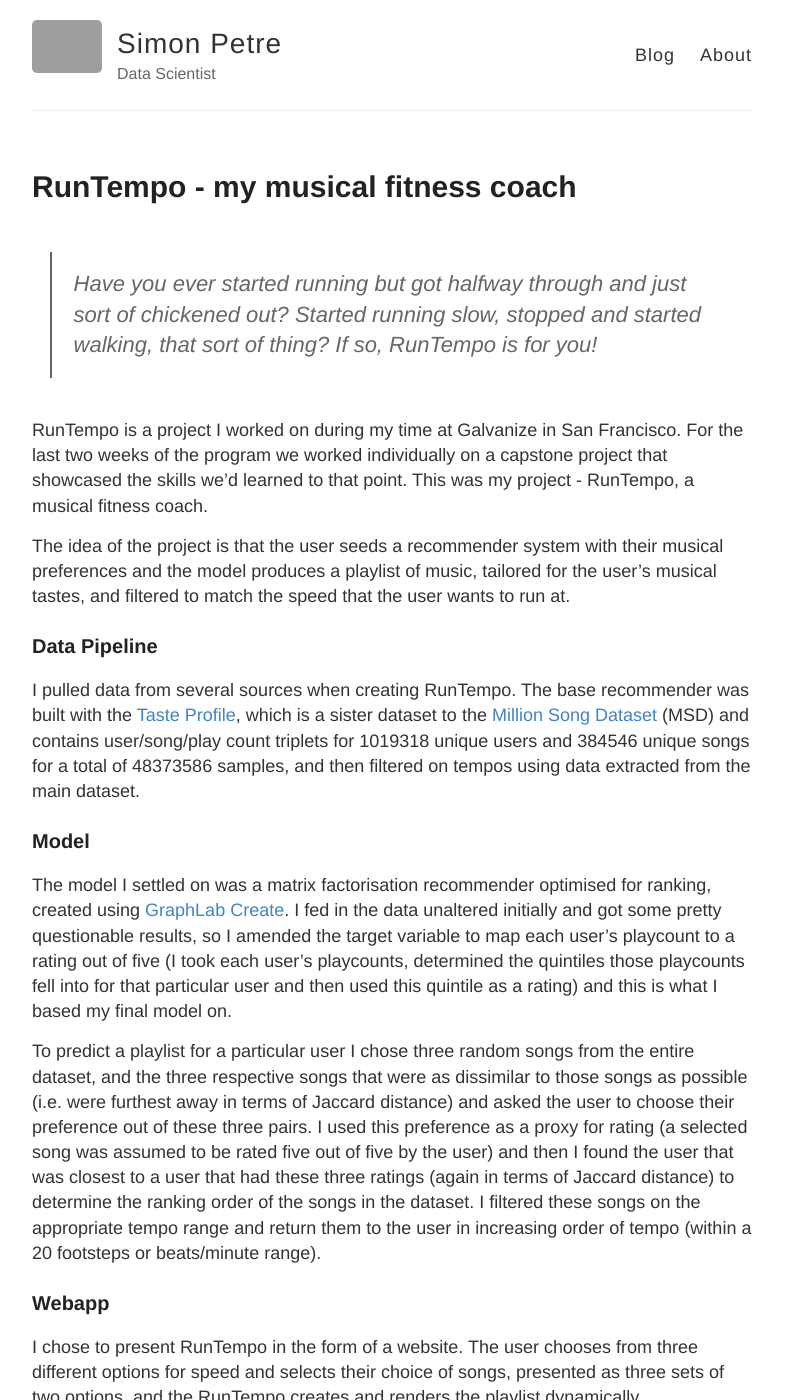
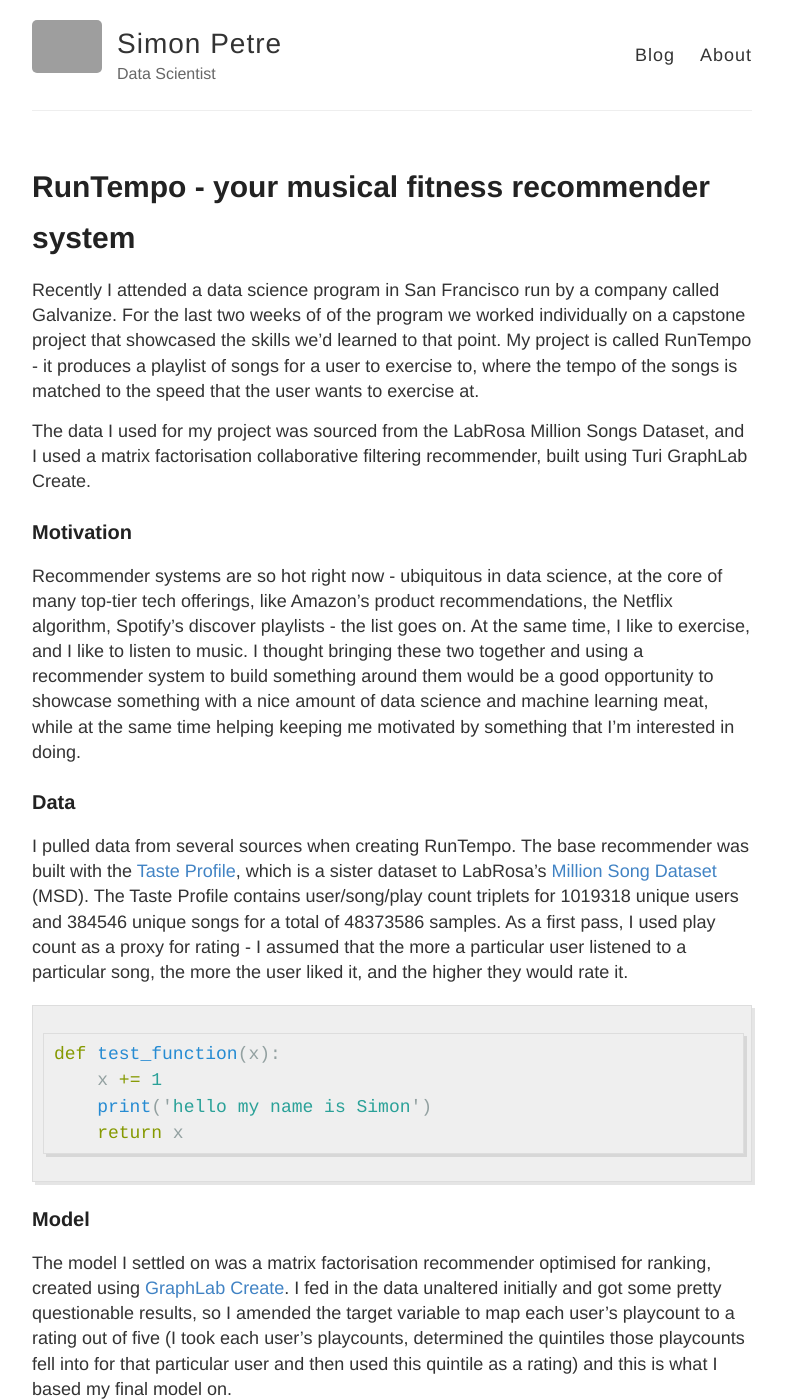
Before and after one commit to simpetre/simpetre.github.io, a Jekyll site: the page built from _posts/2017-04-26-runtempo.md, in a window 1280 px wide and 1400 px high. Shown: the whole window, without its empty margins (248-1034 px from the left). Built offline with Jekyll 4.4.1, drawn with Linux system fonts in a browser that asks for light colours; grey boxes are pictures that could not be loaded.

Commit message:
rt 1st para update

````diff
--- a/_posts/2017-04-26-runtempo.md
+++ b/_posts/2017-04-26-runtempo.md
@@ -1,16 +1,24 @@
 ---
 layout: post
-title: RunTempo - my musical fitness coach
+title: RunTempo - your musical fitness recommender system
 ---
 
-> Have you ever started running but got halfway through and just sort of chickened out? Started running slow, stopped and started walking, that sort of thing? If so, RunTempo is for you!
+Recently I attended a data science program in San Francisco run by a company called Galvanize. For the last two weeks of of the program we worked individually on a capstone project that showcased the skills we'd learned to that point. My project is called RunTempo - it produces a playlist of songs for a user to exercise to, where the tempo of the songs is matched to the speed that the user wants to exercise at.
 
-RunTempo is a project I worked on during my time at Galvanize in San Francisco. For the last two weeks of the program we worked individually on a capstone project that showcased the skills we'd learned to that point. This was my project - RunTempo, a musical fitness coach.
+The data I used for my project was sourced from the LabRosa Million Songs Dataset, and I used a matrix factorisation collaborative filtering recommender, built using Turi GraphLab Create.
 
-The idea of the project is that the user seeds a recommender system with their musical preferences and the model produces a playlist of music, tailored for the user's musical tastes, and filtered to match the speed that the user wants to run at.
+### Motivation
+Recommender systems are so hot right now - ubiquitous in data science, at the core of many top-tier tech offerings, like Amazon's product recommendations, the Netflix algorithm, Spotify's discover playlists - the list goes on. At the same time, I like to exercise, and I like to listen to music. I thought bringing these two together and using a recommender system to build something around them would be a good opportunity to showcase something with a nice amount of data science and machine learning meat, while at the same time helping keeping me motivated by something that I'm interested in doing.
 
-### Data Pipeline
-I pulled data from several sources when creating RunTempo. The base recommender was built with the [Taste Profile](http://labrosa.ee.columbia.edu/millionsong/tasteprofile), which is a sister dataset to the [Million Song Dataset](http://labrosa.ee.columbia.edu/millionsong/) (MSD) and contains user/song/play count triplets for 1019318 unique users and 384546 unique songs for a total of 48373586 samples, and then filtered on tempos using data extracted from the main dataset.
+### Data
+I pulled data from several sources when creating RunTempo. The base recommender was built with the [Taste Profile](http://labrosa.ee.columbia.edu/millionsong/tasteprofile), which is a sister dataset to LabRosa's [Million Song Dataset](http://labrosa.ee.columbia.edu/millionsong/) (MSD). The Taste Profile contains user/song/play count triplets for 1019318 unique users and 384546 unique songs for a total of 48373586 samples. As a first pass, I used play count as a proxy for rating - I assumed that the more a particular user listened to a particular song, the more the user liked it, and the higher they would rate it.
+
+```python
+def test_function(x):
+    x += 1
+    print('hello my name is Simon')
+    return x
+```
 
 ### Model
 The model I settled on was a matrix factorisation recommender optimised for ranking, created using [GraphLab Create](https://dato.com). I fed in the data unaltered initially and got some pretty questionable results, so I amended the target variable to map each user's playcount to a rating out of five (I took each user's playcounts, determined the quintiles those playcounts fell into for that particular user and then used this quintile as a rating) and this is what I based my final model on.
````
